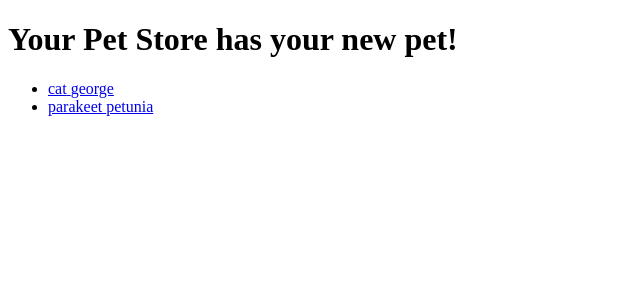
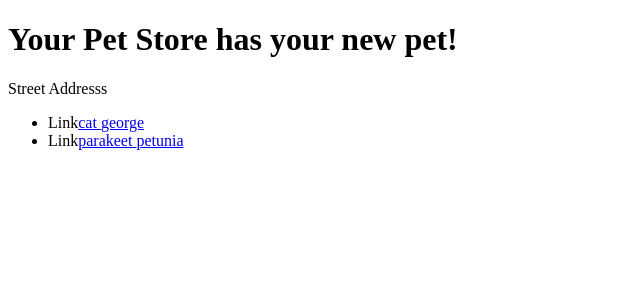
Before and after one commit to krogseng/pet-store-routes, a React (Create React App) app: page /store/1 in a window 1280 px wide. Shown: the top 300 px of the page, without its empty margins (0-640 px from the left). Built offline with nearby package versions, Linux system fonts and the light colour scheme.

Commit message:
Pet Detail  done

```diff
--- /dev/null
+++ b/src/components/PetDetail.js
@@ -0,0 +1,20 @@
+import React from 'react';
+
+function PetDetail(props) {
+    const pet = props.pets.filter(pet => {
+        return pet.pet_id === +props.match.params.pet_id;
+    });
+    return (
+        <div>
+            {pet.length && (
+                <div>
+                    <h1>{pet[0].name} </h1>
+                    <p>Pet Type: {pet[0].type}</p>
+                    <p>Price: {pet[0].cost}</p>
+                </div>
+            )}
+            {pet.length <= 0 && <h1>No pet found here</h1>}
+        </div>
+    )
+};
+export default PetDetail;
--- a/src/components/Store.js
+++ b/src/components/Store.js
@@ -1,15 +1,20 @@
 import React from 'react';
 import { Link, Route } from 'react-router-dom';
+import PetDetail from './PetDetail';
 
-function getPets(props) {
+function Pets(props) {
     const match = props.match.url;
     const petsAtThisStore = props.pets.filter(pet => {
-        return pet.storeId === +props.match.params.store_id;
+        return pet.storeId === props.storeId;
     })
-    return petsAtThisStore.map(pet => {
+
     return (
-            <li key={pet.pet_id}>
-                <Link to={{
+        <ul>
+            {
+                petsAtThisStore.map(pet => {
+                    return (
+                        <li key={pet.pet_id}>Link
+                            {<Link to={{
                                 pathname: `${match}/pets/${pet.pet_id}`,
                                 state: [{
                                     id: pet.pet_id,
@@ -18,23 +23,40 @@ function getPets(props) {
                                 }]
                             }}>
                                 {pet.type} {pet.name}
-                </Link>
+                            </Link>}
                         </li >
                     )
                 })
             }
+        </ul >
+    ) // end of petsatthisstore
+}
 
 
 function Store(props) {
+    const pets = props.pets;
+    const storeId = props.match.params.store_id;
     return (
         <div>
             <h1>Your Pet Store has your new pet!
             </h1>
-            <ul>
-                {getPets(props)}
-            </ul>
-            <Route />
+            <p>Street Addresss</p>
+            <Route path={props.match.url} render={(props) => {
+                return <Pets { ...props } pets={pets} storeId={+storeId} />
+            }}
+            />
+            <Route path={`${props.match.url}/pets/:pet_id`} render={(props) => {
+                return <PetDetail { ...props } pets={pets} />
+            }}
+            />
         </div>
     )
 };
+
 export default Store;
+/*
+   <Route path='/store/:store_id' render={(props) => (
+                <Store { ...props }
+                    stores={this.state.stores}
+                    pets={this.state.pets} />
+            )} />*/
```
Also changed, not shown: src/components/Pets.js (deleted, +0 -9 lines). Lines whose indentation alone changed are shown as unchanged.
